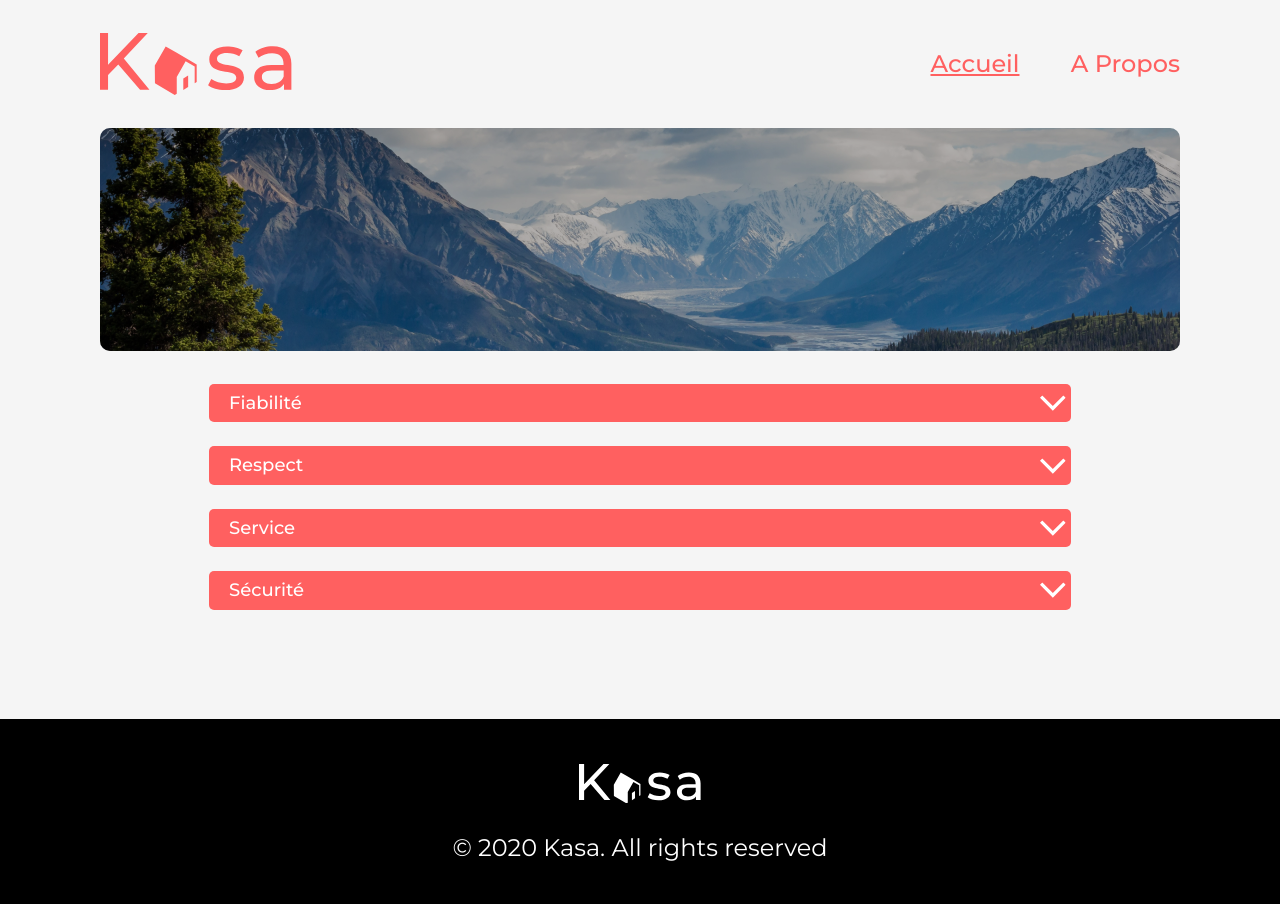
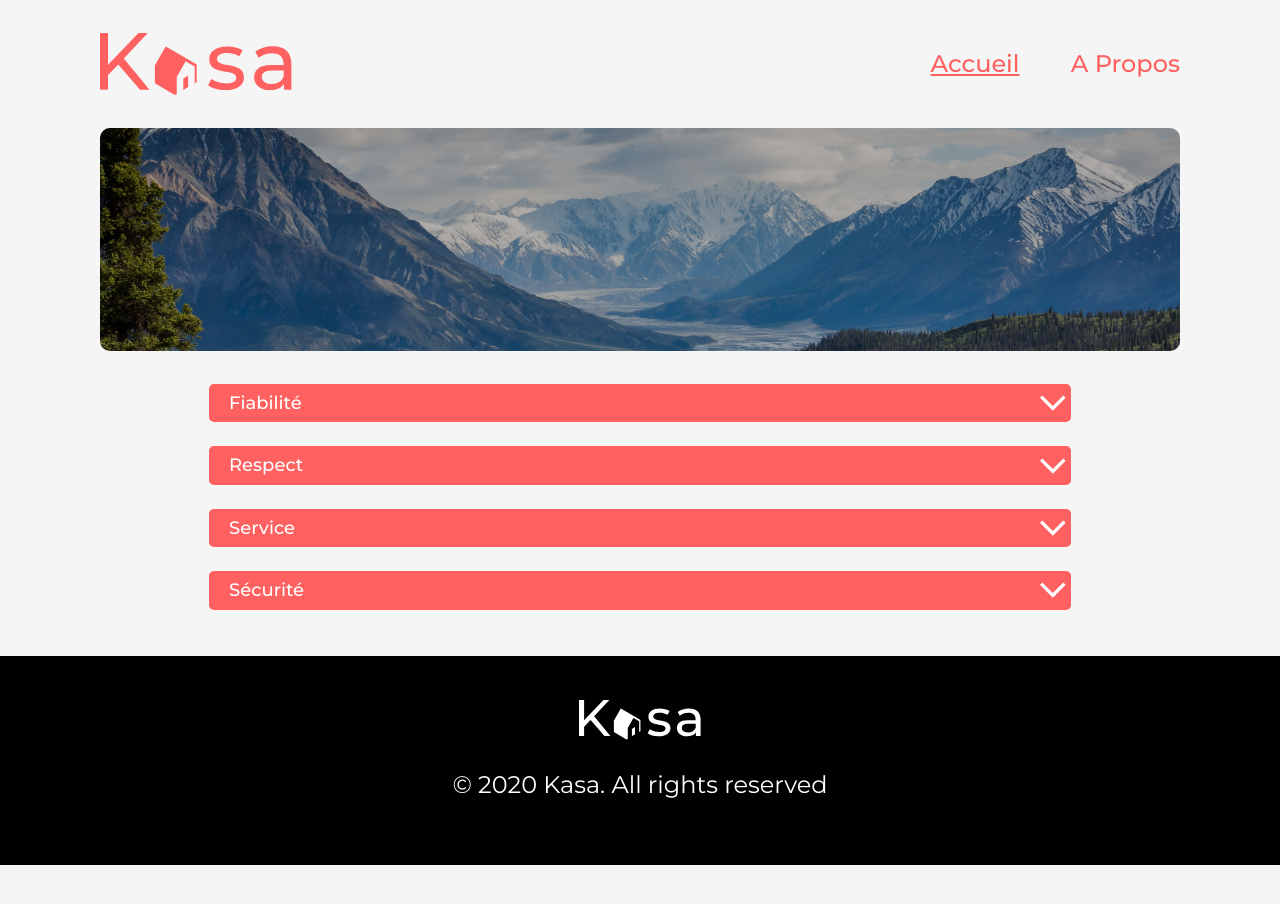
Before and after one commit to steffFrank/kasa_project, a React (Create React App) app: page /about in a window 1280 px wide. Shown: the top 904 px of the page. After the commit the page ends 865 px from the top, so only its background shows below. Built offline with nearby package versions, Linux system fonts and the light colour scheme; no server answers.

Commit message:
refactor: Add a bottom margin to the preview component

```diff
--- a/src/assets/css/_variables.scss
+++ b/src/assets/css/_variables.scss
@@ -22,4 +22,4 @@ $laptop : map-get($media, laptop);
 $desktop: map-get($media, desktop);
 
 
-$minBodyHeight: calc(100vh - 209px); //41 = footer height - header height
+$minBodyHeight: calc(100vh - 300px); //41 = footer height - header height
--- a/src/components/appartmentPreview/appartmentPreview.component.module.scss
+++ b/src/components/appartmentPreview/appartmentPreview.component.module.scss
@@ -4,6 +4,7 @@
     display: grid;
     grid-template-columns: repeat(auto-fill, minmax(335px,  1fr));
     gap: clamp(20px, 3vw, 50px);
+    margin-bottom: clamp(20px, 10vw, 50px);
     @media screen and ($laptop) {
         padding: 56px 50px;
     }
--- a/src/routes/about/about.route.module.scss
+++ b/src/routes/about/about.route.module.scss
@@ -10,11 +10,15 @@
     min-width: 335px;
     margin: auto;
     height: 223px;
-    background: url("../../assets/images/bg-about.png");
+    background: url("../../assets/images/bg_about_sm.png") center;
     background-size: cover;
     border-radius: $b-radius-lg;
     mix-blend-mode: darken;
     margin-bottom: clamp(19px, 3vw, 33px);
+    @media screen and ($tablet) {
+        background: url("../../assets/images/bg-about.png") center;
+        background-size: cover;
+    }
 }
 
 .darken {
--- a/src/routes/home/home.route.js
+++ b/src/routes/home/home.route.js
@@ -1,6 +1,5 @@
 import { useContext } from "react";
 import { AppartmentPreview } from "../../components/appartmentPreview/appartmentPreview.component";
-import { Main } from "../../components/main/main.component";
 import { appartementContext } from "../../context/appartment.context";
 import styles from "./home.route.module.scss";
 import {Routes, Route} from "react-router-dom";
```
Also changed, not shown: src/assets/images/bg_about_sm.png (added).
